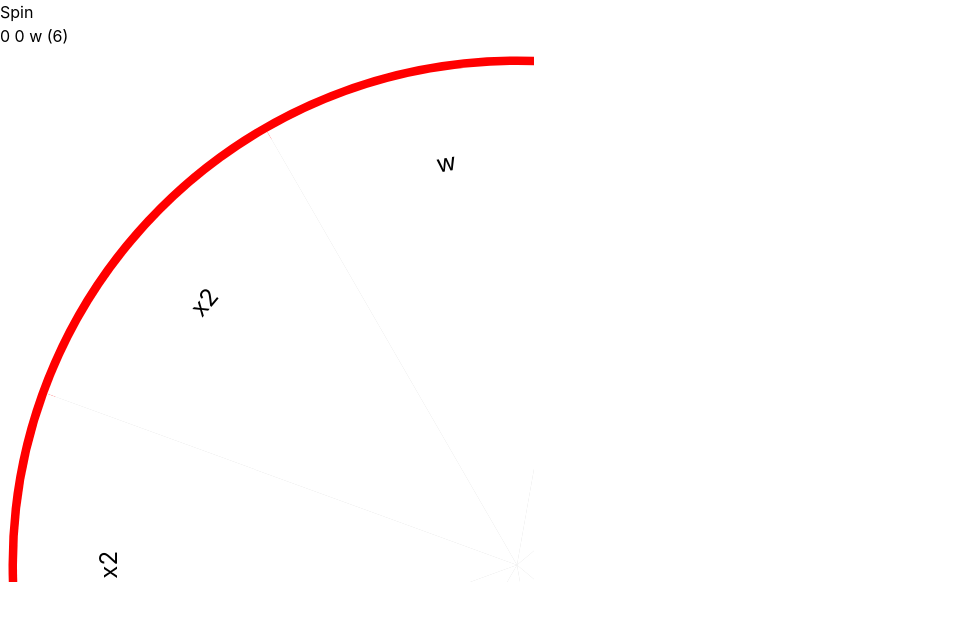
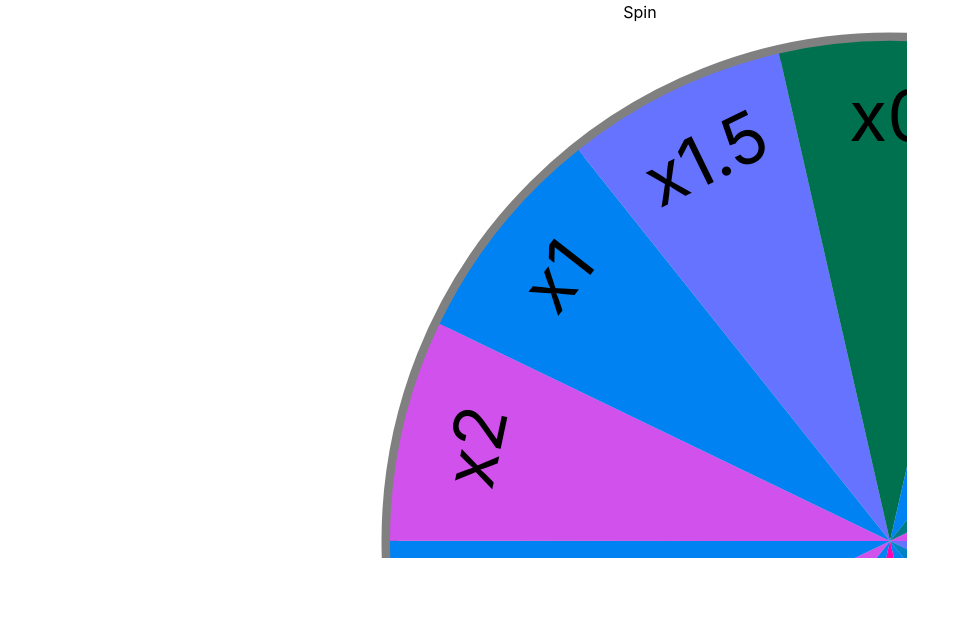
Before and after one commit to teterw/itcamp22final, a SvelteKit app: page / in a window 1280 px wide. Shown: the top 620 px of the page, without its empty margins (0-969 px from the left). Built offline with nearby package versions, Linux system fonts and the light colour scheme.

Commit message:
feat: wheel and color mapping

```diff
--- a/src/routes/+page.svelte
+++ b/src/routes/+page.svelte
@@ -1,22 +1,34 @@
 <script>
+setTimeout(function() {
+    location.reload();
+}, 5000);
+
 	let r=500;
-	let cntSlices=9;
+	let cntSlices=14;
 	let content=[
-		"x4",
+		"x1.5",
+		"x0.7",
+		"x1",
 		"x3",
-		"x3",
+		"x1",
 		"x2",
+		"x1",
 		"x2",
-		"x2",
-		"w",
 		"x1",
-		"white",
+		"x1.5",
+		"x0",
+		"x1",
+		"x0.5",
+		'x2'
 	];
+	let colorsave=[];
+	let len = content.length;
 	let rotation=$state(0);
 	let rotationInc=$state(0);
 	let contentRadius = r*4/5;
 	let spinning = $state(false);
 	let outerWidth=17;
+
 
 	let sliceAngle=$derived(3.142*2/cntSlices);
 	let sliceDegrees=$derived(360/cntSlices|0);
@@ -33,21 +45,50 @@
 			}
 		}
 	},10);
-    function color(){
-        let color = $state(content[idx%content.length])
-        console.log(color)
+    function color(content,colorsave){
+        for (let i = 0; i < len;i++){
+			if (content[i] == "x0"){
+				colorsave.push("#00714e")
+			}
+			else if (content[i] == "x0.5"){
+				colorsave.push("#007c88")
+			}
+			else if (content[i] == "x0.7"){
+				colorsave.push("#0083c5")
+			}
+			else if (content[i] == "x1"){
+				colorsave.push("#0082f3")
+			}
+			else if (content[i] == "x1.5"){
+				colorsave.push("#6573ff")
+			}
+			else if (content[i] == "x2"){
+				colorsave.push("#d051eb")
+			}
+			else if (content[i] == "x3"){
+				colorsave.push("#ff00b2")
+			}
+		}
     }
+	color(content,colorsave)
+	console.log(colorsave)
+
+
 
 
 
 </script>
 
 <!-- <button on:click={()=>{rotation+=sliceDegrees/2}}>Inc</button> -->
-<button onclick={()=>{rotationInc=15+5*Math.random();spinning=true;}}>Spin</button><br>{rotation|0} {rotationInc*100|0} {content[result%content.length]} ({result})<br>
+<div class="grid justify-center">
+
+
+<button onclick={()=>{rotationInc=15+5*Math.random();spinning=true;}}>Spin</button>
+
 
 <svg viewbox="0 0 {r*2+outerWidth*2} {r*2+outerWidth*2}" width={r+outerWidth*2} height={r+outerWidth*2}>
 	<g transform="translate({r+outerWidth} {r+outerWidth}) rotate({rotation}) translate({-r} {-r}) ">
-	<circle r={r} cx={r} cy={r} fill="lightgray" stroke-width={outerWidth} stroke="red"/>
+	<circle r={r} cx={r} cy={r} fill="lightgray" stroke-width={outerWidth} stroke="gray"/>
 		{#each Array(cntSlices) as angle, idx}
 			{@const x=Math.cos(sliceAngle*idx)}
 			{@const y=Math.sin(sliceAngle*idx)}
@@ -61,11 +102,12 @@
 					`A ${r} ${r} 0 0 1 ${x2*r+r} ${y2*r+r}`, // Arc
 					`L ${r} ${r}`, // Line
 				].join(' ')}
-			<path d={path} fill={"white"}/>}
+			<path d={path} fill={colorsave[idx%colorsave.length]}/>}
 			<g transform="translate({tx} {ty}) rotate({contentRotation}) translate({-tx} {-ty}) ">
-				<text font-size={24} x={tx} y={ty} text-anchor ="middle">{content[idx%content.length]}</text>}
+				<text font-size={70} x={tx} y={ty} text-anchor ="middle">{content[idx%content.length]}</text>}
 			</g>
 		{/each}
 	</g>
 </svg>
 <br>
+</div>
```
